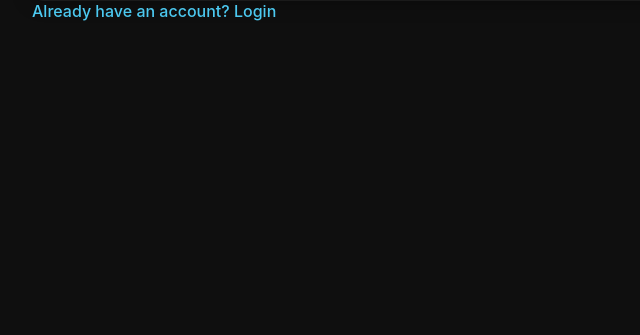
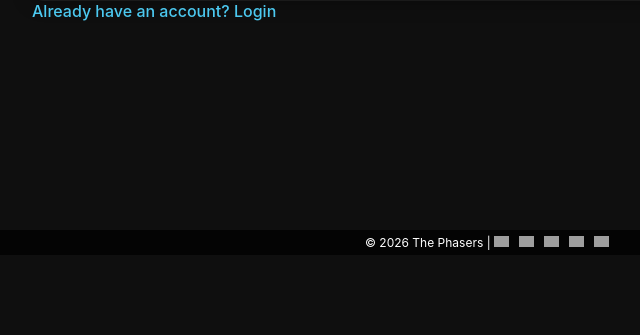
Before and after one commit to OrangeXR/CSCI-4317-SEII-Project, a Flask app: page /register in a window 1280 px wide. Shown: the part 545-880 px from the top of the page, without its empty margins (148-788 px from the left). Run offline with Flask 3, Linux system fonts and the light colour scheme; grey boxes are pictures that could not be loaded.

Commit message:
Update 0-base-login.html

```diff
--- a/src/templates/0-base-login.html
+++ b/src/templates/0-base-login.html
@@ -30,5 +30,11 @@
 </body>
 
 
+<footer class="team-footer">
+    <center>
+&copy; 2026 The Phasers  |  <a href="https://github.com/OrangeXR" title="Luis M"><img width="15" alt="profile image" src="https://avatars.githubusercontent.com/u/77978673?s=64&v=4" /></a><a href="https://github.com/soldudo" title="Nico G"><img width="15" alt="A graphic-heavy logo" src="https://avatars.githubusercontent.com/u/88810277?s=64&v=4" /><a href="https://github.com/nere-var" title="Emma W"><img width="15" alt="profile image" src="https://avatars.githubusercontent.com/u/58350011?v=4" /></a><a href="https://github.com/A-perez2265" title="Augustine P"><img width="15" alt="A graphic-heavy logo" src="https://avatars.githubusercontent.com/u/192671553?v=4" /><a href="https://github.com/bfier98" title="Ben F"><img width="15" alt="profile image" src="https://avatars.githubusercontent.com/u/220130367?v=4" /></a>
+</center>
+</footer>
+
 
 </html>
```
